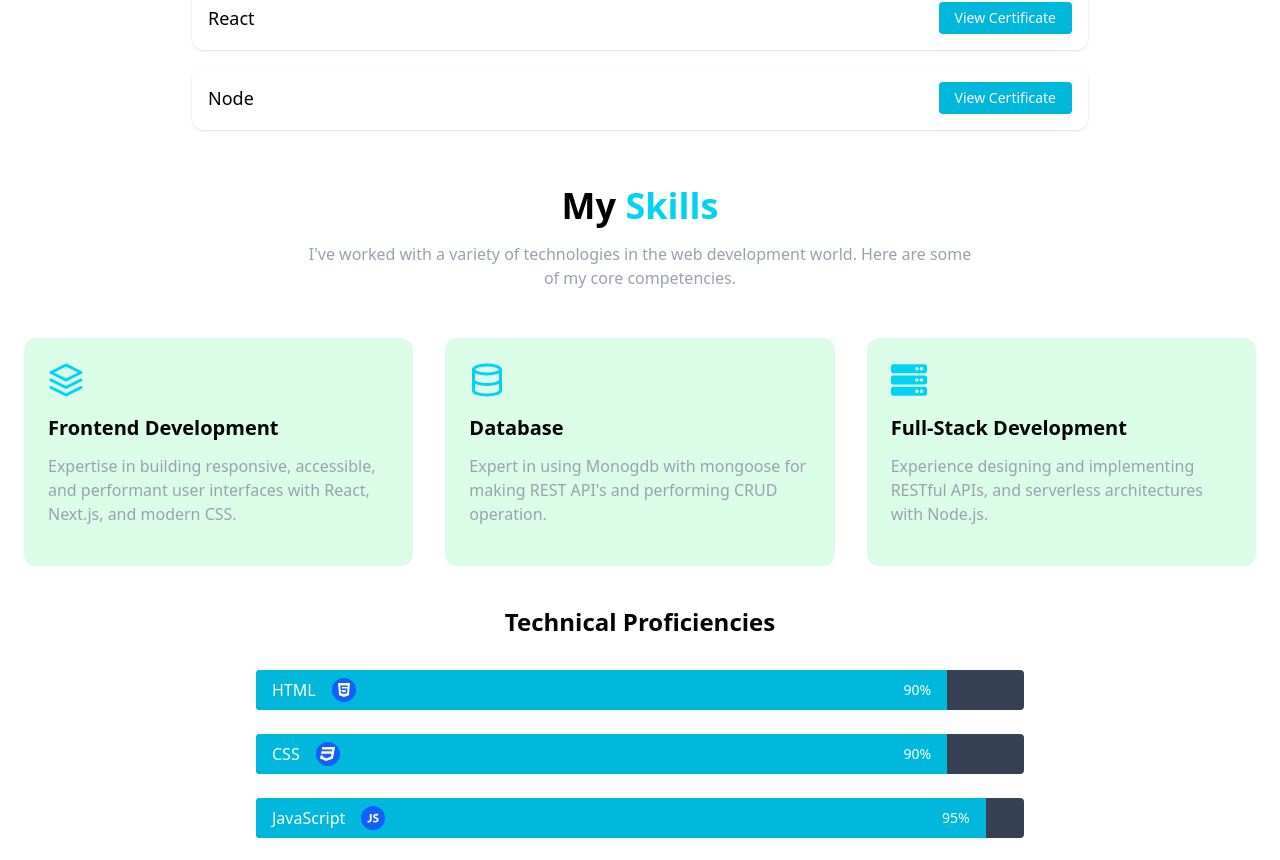
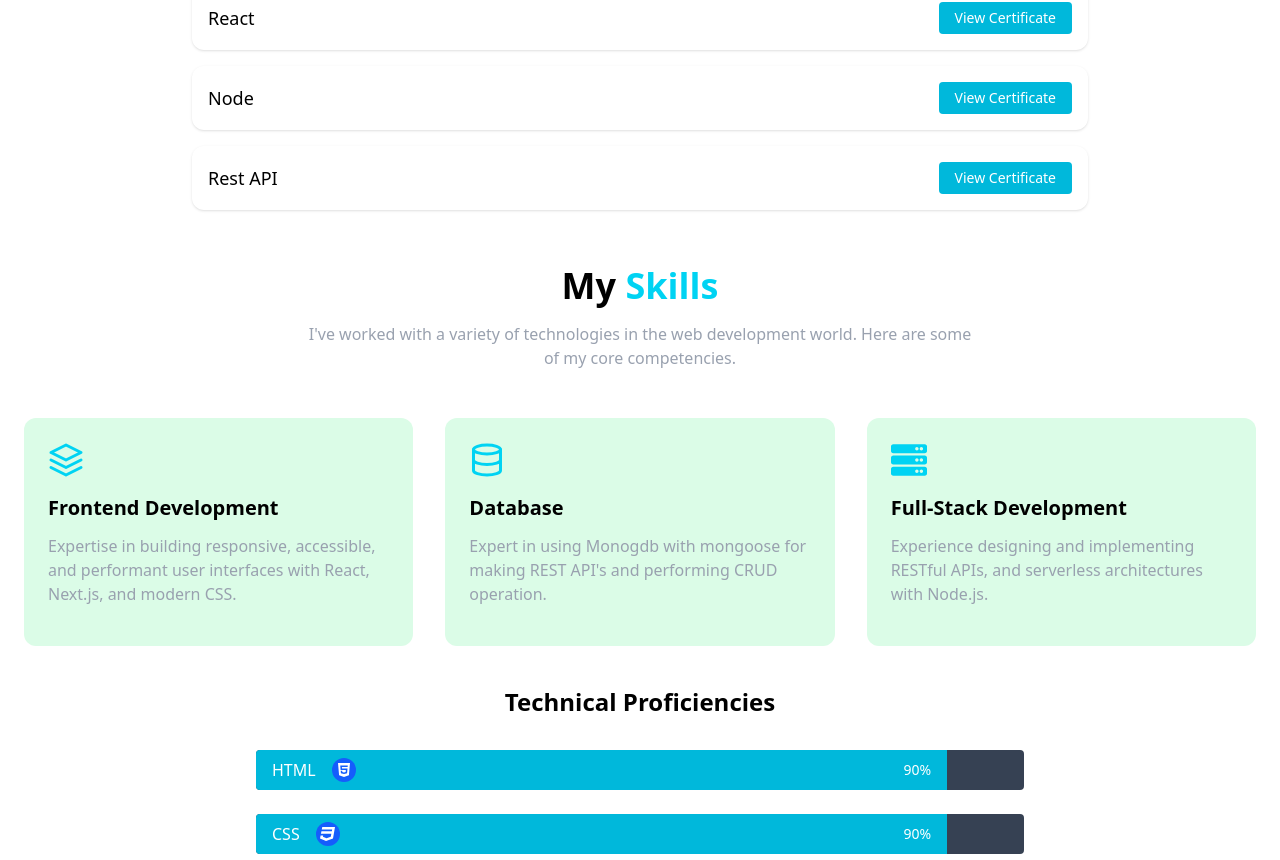
Before and after one commit to Mahadev422/Portfolio, a React (Vite) app: page / in a window 1280 px wide. Shown: the part 1866-2726 px from the top of the page. Built offline with nearby package versions, Linux system fonts and the light colour scheme.

Commit message:
rest api

```diff
--- a/src/components/portfolio/Certificate.jsx
+++ b/src/components/portfolio/Certificate.jsx
@@ -25,6 +25,10 @@ const Certificate = () => {
     {
       title: "Node",
       images: ["/Portfolio/certificates/node-cert-hr.png"],
+    },
+    {
+      title: "Rest API",
+      images: ["/Portfolio/certificates/rest-api-cert-hr.png"],
     },
   ];
 
```
Also changed, not shown: public/certificates/rest-api-cert-hr.png (added).
